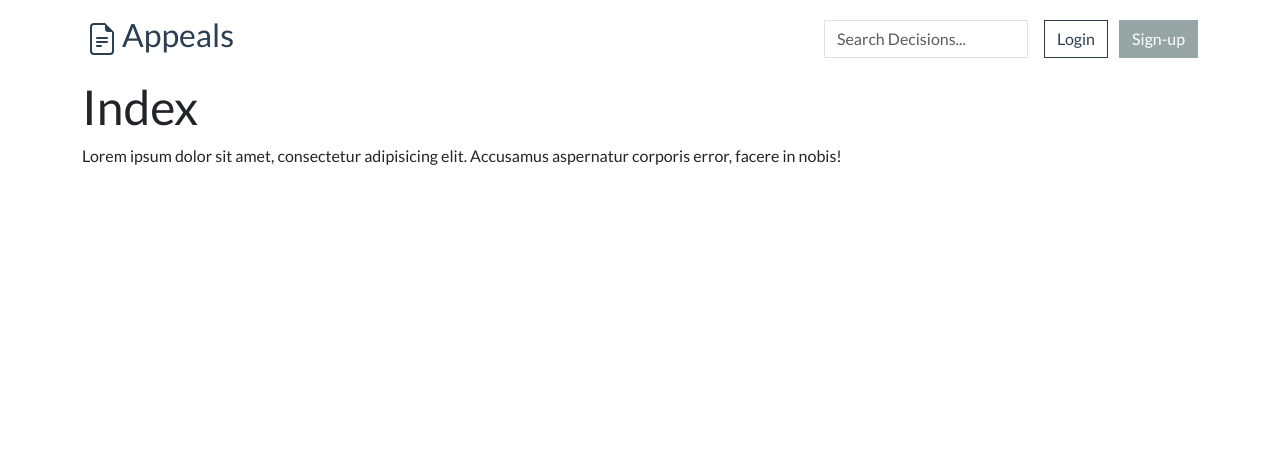
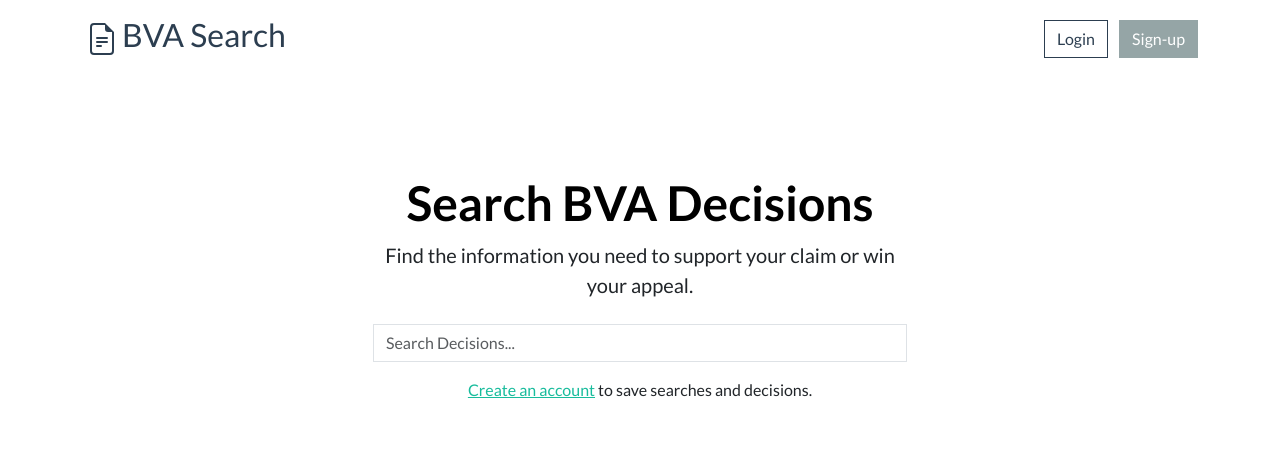
Before and after one commit to harrelchris/appeals, a Django app: page / in a window 1280 px wide. Shown: the top 465 px of the page. Run offline with Django 4.2, Linux system fonts and the light colour scheme; some libraries are stand-ins or nearby versions.

Commit message:
Update templates

```diff
--- a/app/index/templates/index/index.html
+++ b/app/index/templates/index/index.html
@@ -1,10 +1,25 @@
 {% extends "index/base.html" %}
+{% load static %}
 
-{% block title %}Index{% endblock %}
+{% block title %}BVA Search{% endblock %}
 
 {% block content %}
   <div class="container">
-    <h1>Index</h1>
-    <p>Lorem ipsum dolor sit amet, consectetur adipisicing elit. Accusamus aspernatur corporis error, facere in nobis!</p>
+    <div class="px-4 py-5 my-5 text-center">
+      <h1 class="display-5 fw-bold text-body-emphasis">Search BVA Decisions</h1>
+      <div class="col-lg-6 mx-auto">
+        <p class="lead mb-4">Find the information you need to support your claim or win your appeal.</p>
+        <div class="">
+          <form action="{% url 'decisions:results' %}" method="get" class="" role="search">
+            <input type="search" class="form-control rounded-0" placeholder="Search Decisions..." aria-label="Search" name="q">
+          </form>
+        </div>
+      </div>
+      {% if not user.is_authenticated %}
+      	<div class="mt-3">
+          <p><a href="{% url 'account_signup' %}">Create an account</a> to save searches and decisions.</p>
+        </div>
+      {% endif %}
+    </div>
   </div>
 {% endblock %}
--- a/app/templates/components/header.html
+++ b/app/templates/components/header.html
@@ -6,7 +6,7 @@
           <path d="M5.5 7a.5.5 0 0 0 0 1h5a.5.5 0 0 0 0-1zM5 9.5a.5.5 0 0 1 .5-.5h5a.5.5 0 0 1 0 1h-5a.5.5 0 0 1-.5-.5m0 2a.5.5 0 0 1 .5-.5h2a.5.5 0 0 1 0 1h-2a.5.5 0 0 1-.5-.5"/>
           <path d="M9.5 0H4a2 2 0 0 0-2 2v12a2 2 0 0 0 2 2h8a2 2 0 0 0 2-2V4.5zm0 1v2A1.5 1.5 0 0 0 11 4.5h2V14a1 1 0 0 1-1 1H4a1 1 0 0 1-1-1V2a1 1 0 0 1 1-1z"/>
         </svg>
-        <h3>Appeals</h3>
+        <h3>BVA Search</h3>
       </a>
       <ul class="nav col-12 col-lg-auto me-lg-auto mb-2 justify-content-center mb-md-0">
         {% if user.is_authenticated %}
@@ -14,9 +14,11 @@
           <li><a href="#" class="nav-link px-2">Searches</a></li>
         {% endif %}
       </ul>
+    {% if request.resolver_match.view_name != 'index:index' %}
       <form action="{% url 'decisions:results' %}" method="get" class="col-12 col-lg-auto mb-3 mb-lg-0 me-lg-3" role="search">
         <input type="search" class="form-control rounded-0" placeholder="Search Decisions..." aria-label="Search" name="q">
       </form>
+    {% endif %}
       <div class="text-end">
         <button type="button" class="btn btn-outline-primary me-2 rounded-0">Login</button>
         <button type="button" class="btn btn-secondary rounded-0">Sign-up</button>
```
